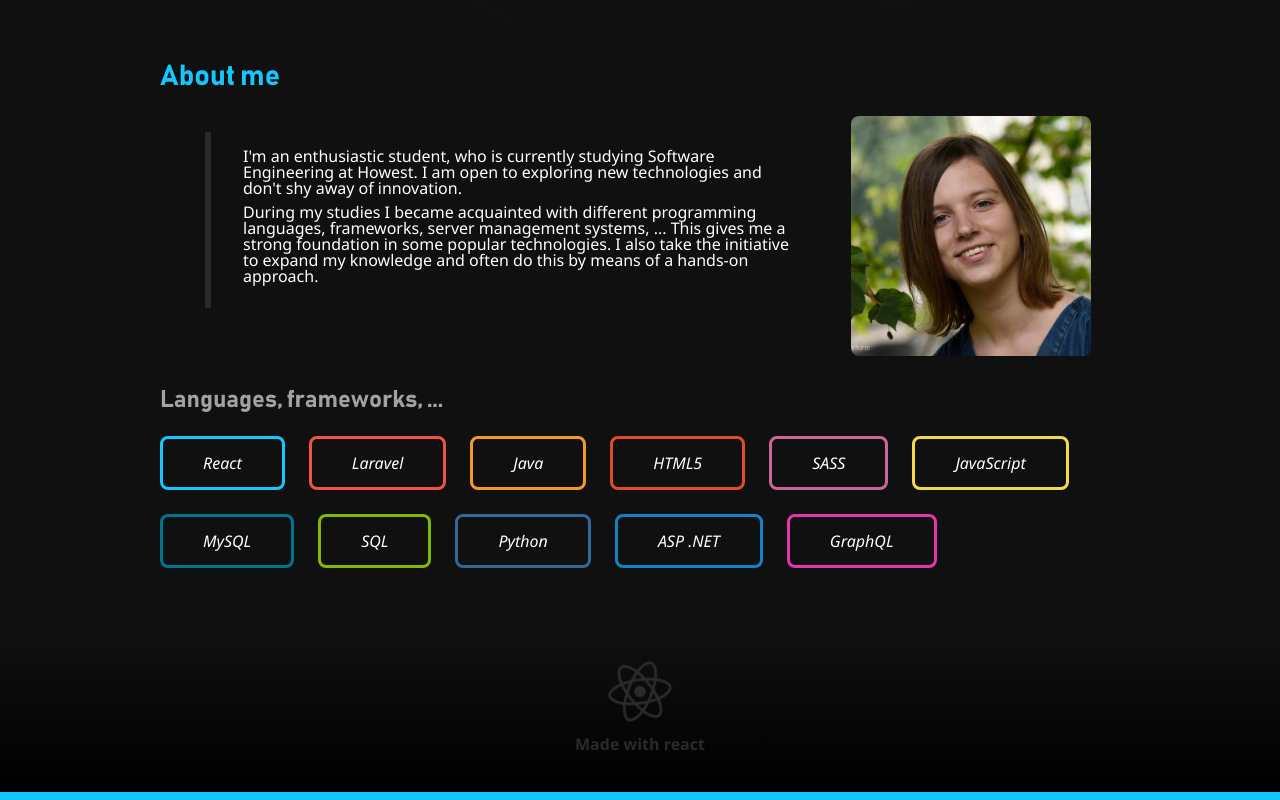
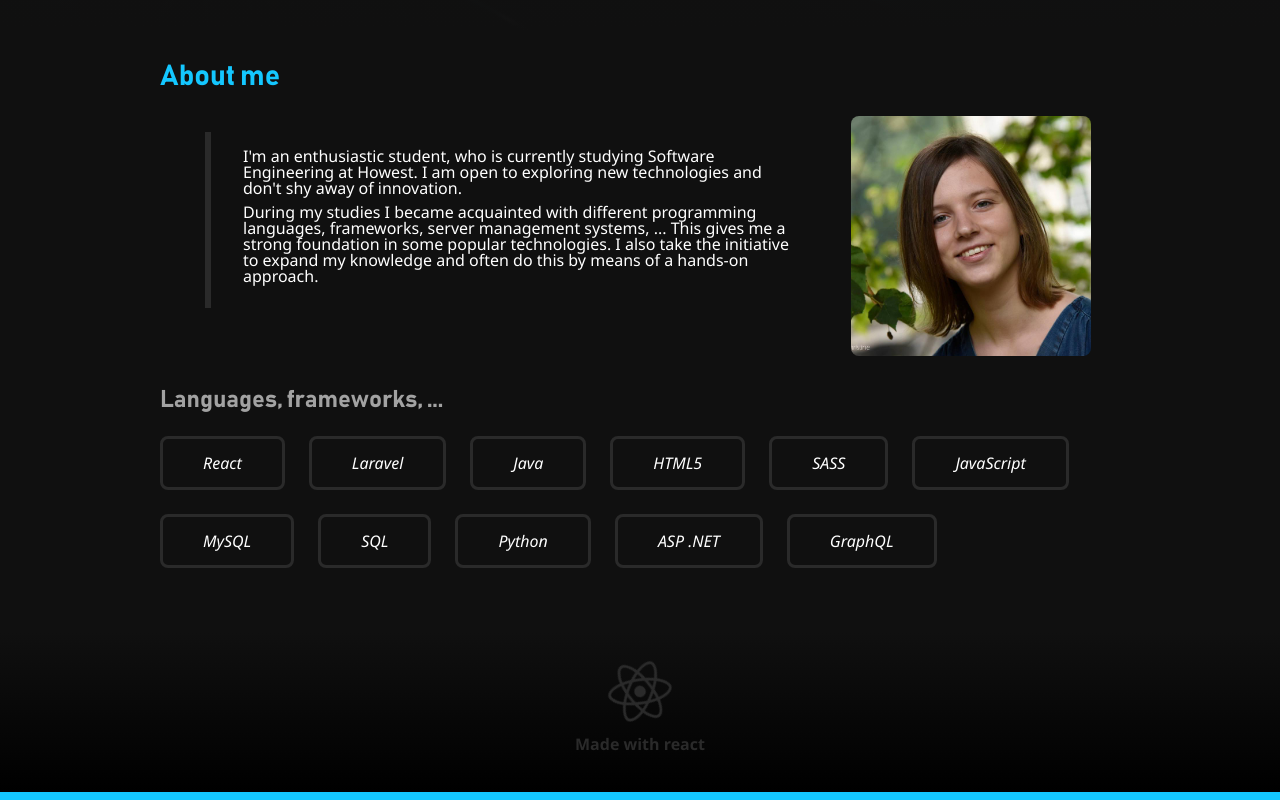
Before and after one commit to RYNZLR/pn-react-blog, a React (Create React App) app: page / in a window 1280 px wide. Shown: the part 849-1649 px from the top of the page. Built offline with nearby package versions, Linux system fonts and the light colour scheme.

Commit message:
Style techs

```diff
--- a/src/assets/css/TechList.css
+++ b/src/assets/css/TechList.css
@@ -1,11 +1,15 @@
 .tech-list li {
   display: inline-block;
   padding: 1rem 2.5rem;
-  border: solid 0.2rem;
+  border: solid 0.2rem #2A2A2A;
   margin-right: 1.5rem;
   margin-bottom: 1.5rem;
   border-radius: 0.5rem;
+  cursor: default;
   font-style: italic;
+}
+.tech-list li:hover {
+  border-color: #14C7FF;
 }
 
 /*# sourceMappingURL=TechList.css.map */
--- a/src/assets/sass/TechList.scss
+++ b/src/assets/sass/TechList.scss
@@ -1,13 +1,19 @@
+@use 'colors';
+
 .tech-list{
     li{
         display: inline-block;
         padding: 1rem 2.5rem;
-        border: solid 0.2rem;
+        border: solid 0.2rem colors.$bg-light;
         margin-right: 1.5rem;
         margin-bottom: 1.5rem;
         border-radius: 0.5rem;
+        cursor: default;
+        font-style: italic;
 
-        font-style: italic;
+        &:hover{
+            border-color: colors.$accent;
+        }
 
     }
 }
--- a/src/components/display/TechList.js
+++ b/src/components/display/TechList.js
@@ -6,11 +6,13 @@ import '../../assets/css/TechList.css';
 export default  function TechList(){
 
 
+
+
     return(
 
             <ul className="tech-list">
                 {displayData.technologies.map(t => {
-                    return <li key={t.name} style={{ borderColor: t.color }}>
+                    return <li key={t.name}>
                         {t.name}
                     </li>
                 })}
```
Also changed, not shown: src/assets/data/projects.json (added, +10 -0 lines), 2 other files (tests, documents, lock files or other folders).
